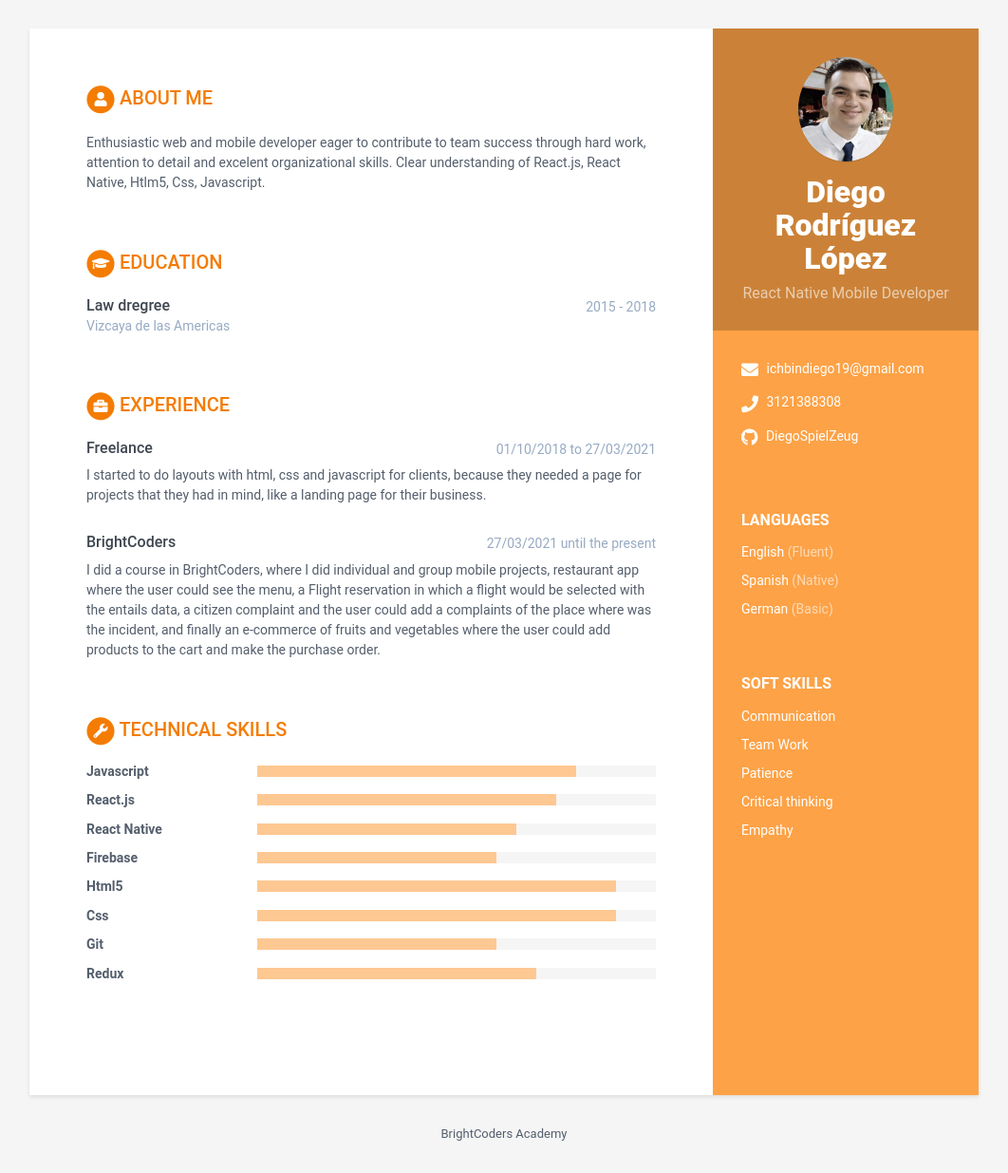
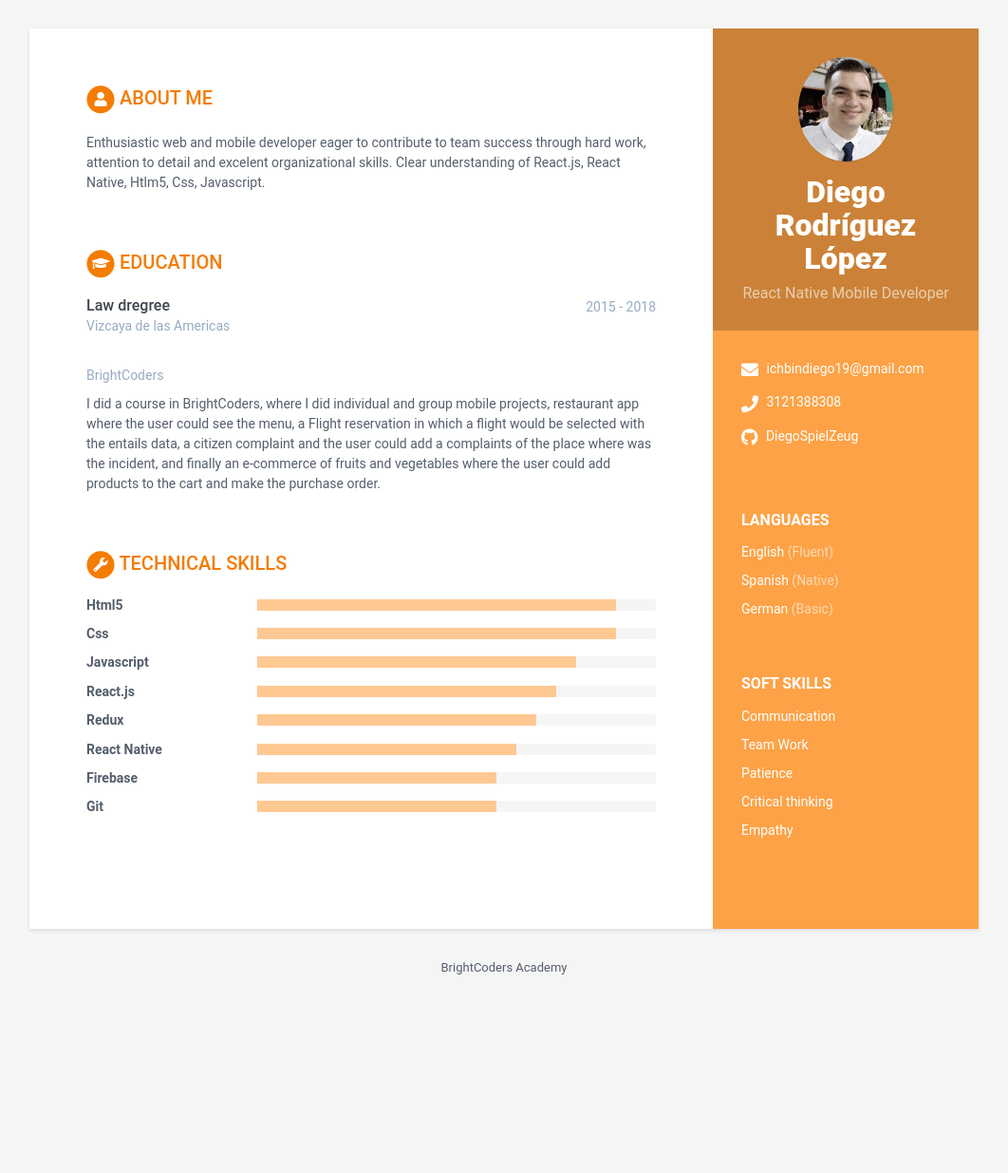
Before and after one commit to BC-MAR-21-RN/kata-resume-DiegoSpielzeug, a Jekyll site: the page built from index.html, in a window 1280 px wide. Shown: the whole page at 95% size, without its empty margins (109-1171 px from the left). Built offline with Jekyll 4.4.1, drawn with Linux system fonts in a browser that asks for light colours; after the commit the page ends 1060 px from its top, so only the background shows below that; part of the change alters nothing that is shown.

Commit message:
remaster

```diff
--- a/_data/data.yml
+++ b/_data/data.yml
@@ -65,9 +65,16 @@ educationcomplete:
     time: 2015 - 2018
     details: |
 
+  - degre: ertified
+    university: BrightCoders
+    time: 27/03/2021 - 24/06/2021
+    details: |
+      I did a course in BrightCoders, where I did individual and group mobile projects, restaurant app where the user could see the menu,
+      a Flight reservation in which a flight would be selected with the entails data, a citizen complaint and the user could add a complaints of the place where was the incident,
+      and finally an e-commerce of fruits and vegetables where the user could add products to the cart and make the purchase order.
 
 # Registra aquí tu experiencia. Agrega o elimina según sea necesario
-experiences:
+My Proyects:
   - role: Freelance
     time: 01/10/2018 to 27/03/2021
     details: |
@@ -75,12 +82,6 @@ experiences:
       because they needed a page for projects that they had in mind,
       like a landing page for their business.
 
-  - role: BrightCoders
-    time: 27/03/2021 until the present
-    details: |
-      I did a course in BrightCoders, where I did individual and group mobile projects, restaurant app where the user could see the menu,
-      a Flight reservation in which a flight would be selected with the entails data, a citizen complaint and the user could add a complaints of the place where was the incident,
-      and finally an e-commerce of fruits and vegetables where the user could add products to the cart and make the purchase order.
 
 # Registra aquí tus habilidades técnicas, para level utiliza:
 # 20% para Novice
@@ -92,11 +93,20 @@ skills:
   title: Technical Skills # NO MODIFICAR
 
   toolset:
+    - name: Html5
+      level: 90%
+
+    - name: Css
+      level: 90%
+
     - name: Javascript
       level: 80%
 
     - name: React.js
       level: 75%
+
+    - name: Redux
+      level: 70%
 
     - name: React Native
       level: 65%
@@ -104,17 +114,10 @@ skills:
     - name: Firebase
       level: 60%
 
-    - name: Html5
-      level: 90%
-
-    - name: Css
-      level: 90%
-
     - name: Git
       level: 60%
 
-    - name: Redux
-      level: 70%
+
 
 # NO MODIFICAR
 footer: >
```
